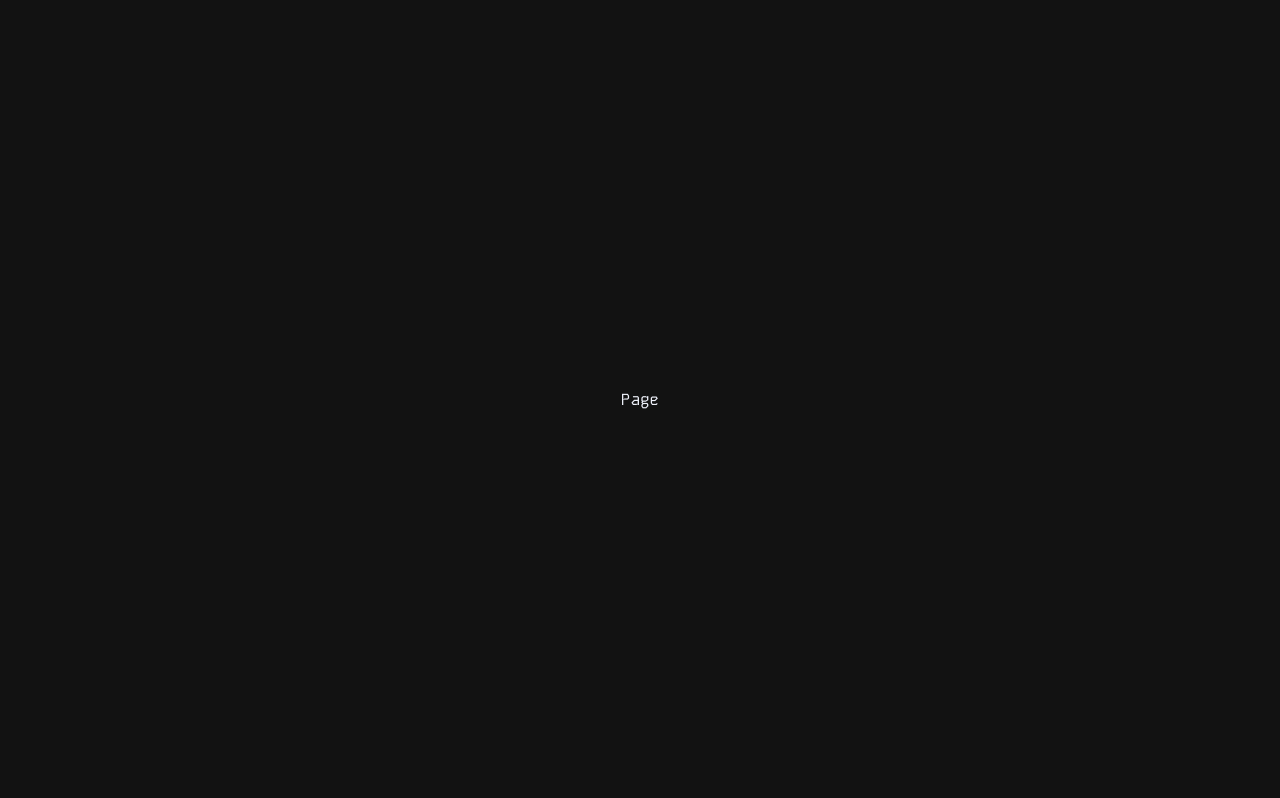
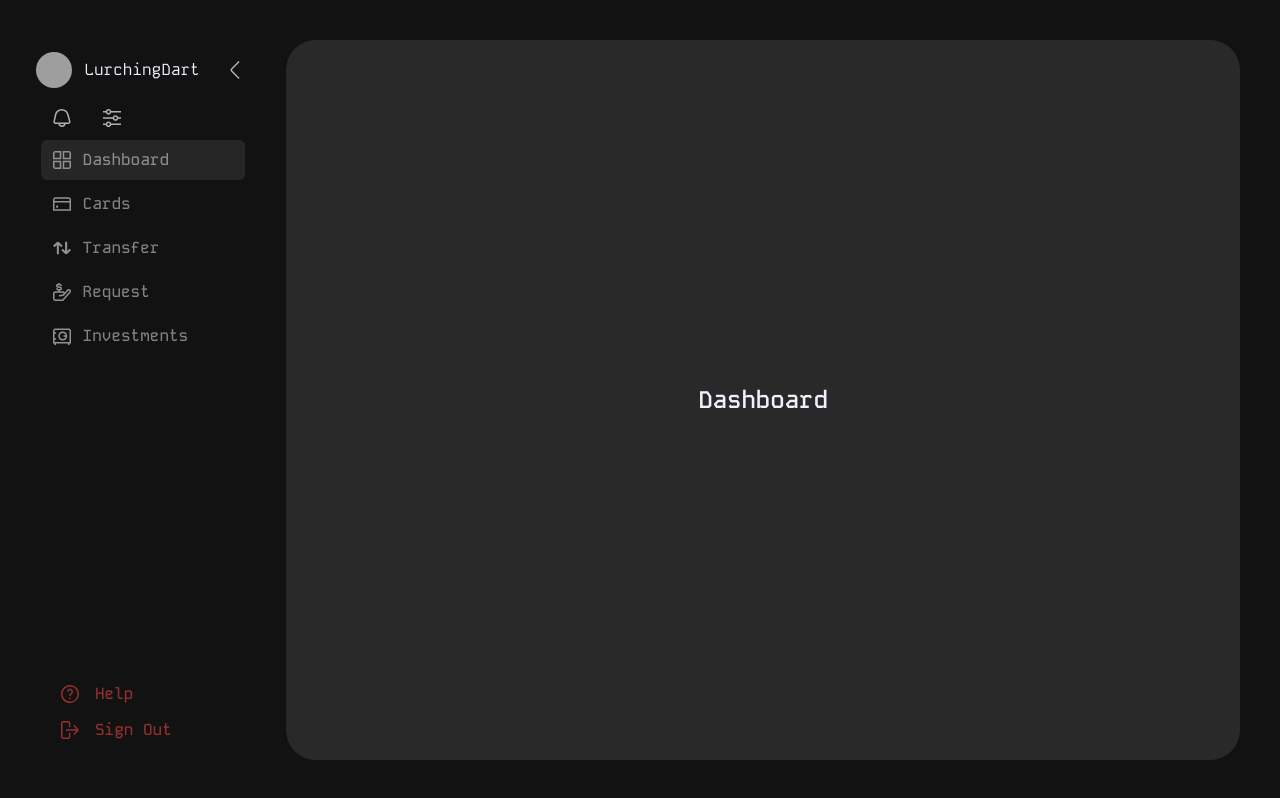
Before and after one commit to CumTech/MonolithicBank, a Next.js app: page /dashboard in a window 1280 px wide. Built offline with nearby package versions, Linux system fonts and the light colour scheme; grey boxes are pictures that could not be loaded.

Commit message:
Refactor dashboard page layout and add sidebar

```diff
--- a/src/app/dashboard/page.js
+++ b/src/app/dashboard/page.js
@@ -1,7 +1,24 @@
+'use client';
+import Sidebar, {SidebarItem} from "@/components/SideBarHome";
+import Image from "next/image";
+
 export default function NotFound() {
     return (
-        <div className="flex h-screen justify-center items-center">
-            <h2>Page</h2>
+        <div className="flex h-svh">
+            <div className='my-10'>
+                <Sidebar>
+                    <SidebarItem icon={ <Image src="/icons/apps.svg" alt="Dashboard Icon" width={18} height={18} /> } text="Dashboard" url={`/dashboard`} alert={false} active={true} />
+                    <SidebarItem icon={ <Image src="/icons/credit-card-gray.svg" alt="Cards Icon" width={18} height={18} /> } text="Cards" url={`/dashboard`} alert={false} />
+                    <SidebarItem icon={ <Image src="/icons/transfer.svg" alt="Transfer Icon" width={18} height={18} /> } text="Transfer" url={`/dashboard`} alert={false}  />
+                    <SidebarItem icon={ <Image src="/icons/request.svg" alt="Request Icon" width={18} height={18} /> } text="Request" url={`/dashboard`} alert={false}  />
+                    <SidebarItem icon={ <Image src="/icons/vault.svg" alt="Investments" width={18} height={18} /> } text="Investments" url={`/dashboard`} alert={false}  />
+                </Sidebar>
+            </div>
+            <div className="flex grow my-10 mr-10">
+                <div className="flex items-center justify-center  w-full h-full rounded-[30px] bg-background-50/10">
+                    <h1 className="text-2xl font-semibold">Dashboard</h1>
+                </div>
+            </div>
         </div>
     )
 }
```
